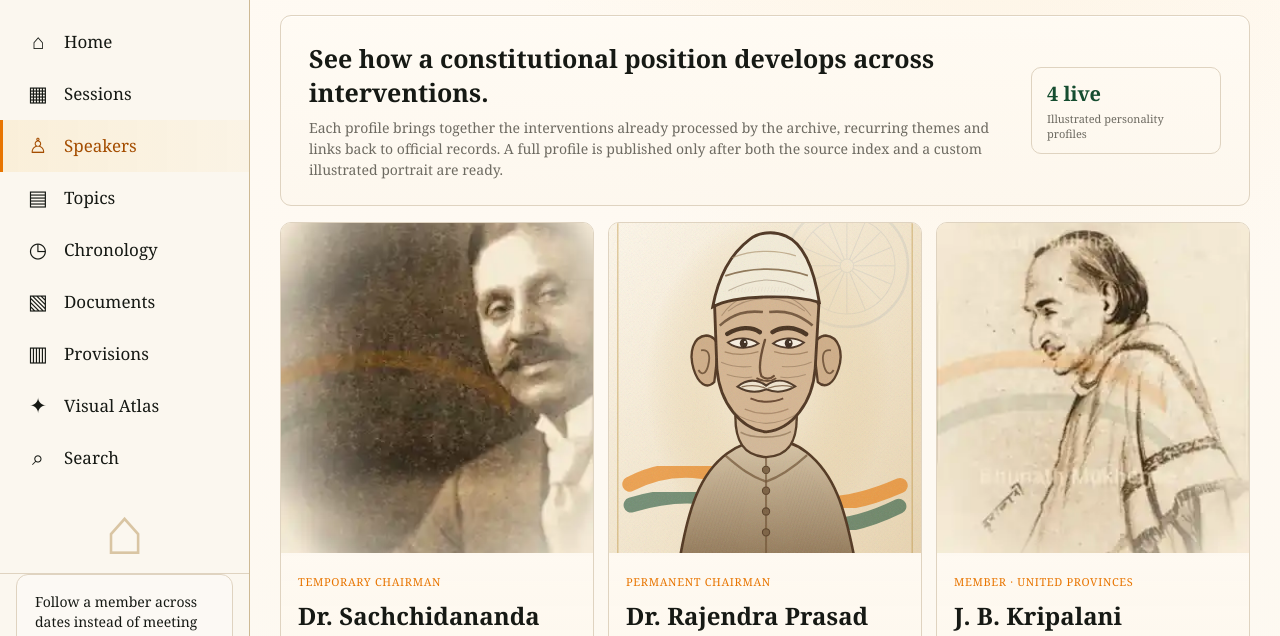
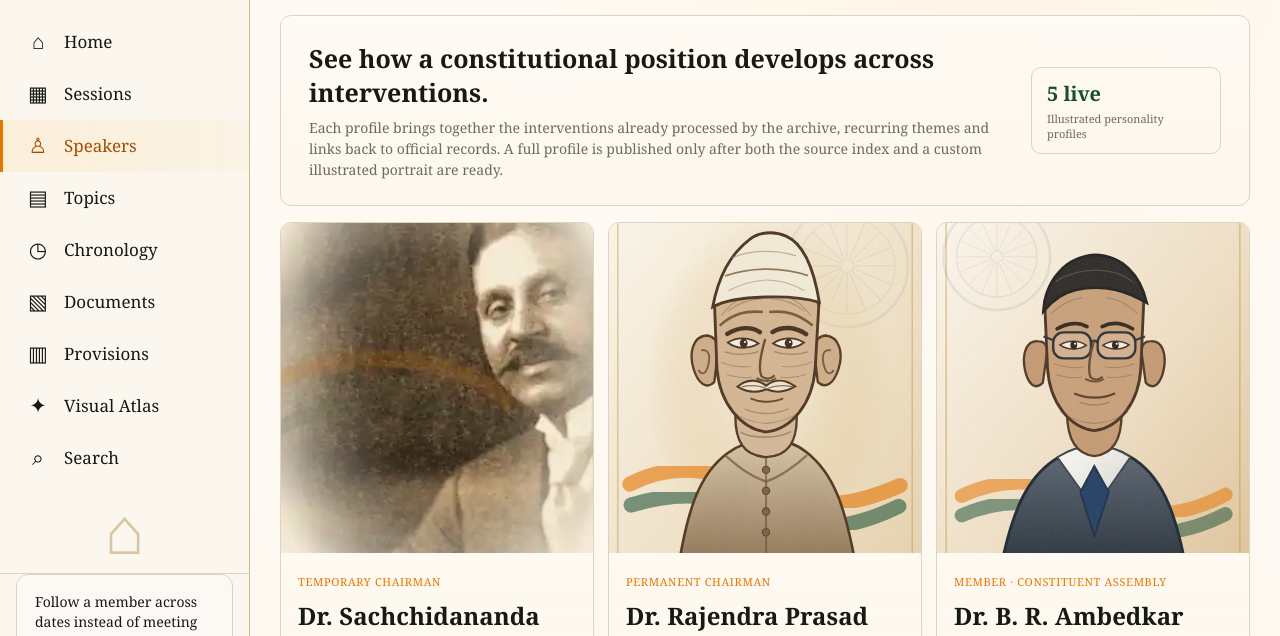
Before and after one commit to rkjat65/constituent-assembly-debates, a plain HTML site: page speakers.html in a window 1280 px wide. Shown: the part 151-787 px from the top of the page. Drawn offline with Linux system fonts and the light colour scheme.

Commit message:
Add Ambedkar to personality explorer

```diff
--- a/speakers.html
+++ b/speakers.html
@@ -13,10 +13,11 @@
   <main class="workspace">
     <div class="explorer-shell">
       <header class="page-header"><div class="page-header-top"><a class="back-link" href="index.html">← &nbsp;Archive Home</a><div class="header-actions"><a class="ghost-btn button-link" href="visual-atlas.html">✦&nbsp; Visual Atlas</a><a class="ghost-btn button-link" href="https://eparlib.sansad.in/handle/123456789/760448" target="_blank" rel="noreferrer">◉&nbsp; Official Collection</a><button class="theme-btn" id="themeToggle" aria-label="Toggle theme">☼</button></div></div><h2>Personality Explorer</h2><div class="session-meta-line"><span>Members, chairs and key voices</span><i></i><span>Indexed from sourced sessions</span></div></header>
-      <article class="card explorer-intro"><div><h3>See how a constitutional position develops across interventions.</h3><p>Each profile brings together the interventions already processed by the archive, recurring themes and links back to official records. A full profile is published only after both the source index and a custom illustrated portrait are ready.</p></div><div class="explorer-status"><strong>4 live</strong><span>Illustrated personality profiles</span></div></article>
+      <article class="card explorer-intro"><div><h3>See how a constitutional position develops across interventions.</h3><p>Each profile brings together the interventions already processed by the archive, recurring themes and links back to official records. A full profile is published only after both the source index and a custom illustrated portrait are ready.</p></div><div class="explorer-status"><strong>5 live</strong><span>Illustrated personality profiles</span></div></article>
       <section class="people-grid">
         <a class="card person-tile" href="speakers/sachchidananda-sinha.html"><img src="assets/sachchidananda-sinha-illustrated.webp" alt="Custom illustrated archival portrait of Dr. Sachchidananda Sinha"><div class="person-tile-copy"><span class="role">Temporary Chairman</span><h3>Dr. Sachchidananda Sinha</h3><p>Principal voice of the first sitting and the Assembly's temporary Chairman during its opening days.</p><div class="person-tags"><span>First Sitting</span><span>Procedure</span><span>Inaugural Address</span></div><b>Open personality profile →</b></div></a>
         <a class="card person-tile" href="speakers/rajendra-prasad.html"><img src="assets/rajendra-prasad-engraved.svg" alt="Custom engraved editorial portrait of Dr. Rajendra Prasad"><div class="person-tile-copy"><span class="role">Permanent Chairman</span><h3>Dr. Rajendra Prasad</h3><p>Elected on 11 December 1946 and introduced through the institutional transition from temporary to permanent presiding authority.</p><div class="person-tags"><span>Presiding authority</span><span>11 Dec 1946</span><span>Institution-building</span></div><b>Open personality profile →</b></div></a>
+        <a class="card person-tile" href="speakers/br-ambedkar.html"><img src="assets/ambedkar-engraved.svg" alt="Custom engraved editorial portrait of Dr. B. R. Ambedkar"><div class="person-tile-copy"><span class="role">Member · Constituent Assembly</span><h3>Dr. B. R. Ambedkar</h3><p>First indexed through his 17 December intervention on unity, political accommodation and the difficult beginning of constitution-making.</p><div class="person-tags"><span>Unity</span><span>Objectives Resolution</span><span>Constitutional method</span></div><b>Open personality profile →</b></div></a>
         <a class="card person-tile" href="speakers/jb-kripalani.html"><img src="assets/jb-kripalani-illustrated.webp" alt="Custom illustrated archival portrait of J. B. Kripalani"><div class="person-tile-copy"><span class="role">Member · United Provinces</span><h3>J. B. Kripalani</h3><p>An important early procedural voice, including the mechanism for electing the permanent President and the Rules Committee.</p><div class="person-tags"><span>Rules</span><span>Procedure</span><span>Institution-building</span></div><b>Open personality profile →</b></div></a>
         <a class="card person-tile" href="speakers/jawaharlal-nehru.html"><img src="assets/nehru-illustrated.webp" alt="Custom illustrated archival portrait of Jawaharlal Nehru"><div class="person-tile-copy"><span class="role">Member · United Provinces</span><h3>Jawaharlal Nehru</h3><p>Moved the Objectives Resolution and articulated the Assembly's early political and constitutional aims.</p><div class="person-tags"><span>Objectives Resolution</span><span>Sovereignty</span><span>Constitutional aims</span></div><b>Open personality profile →</b></div></a>
       </section>
```
